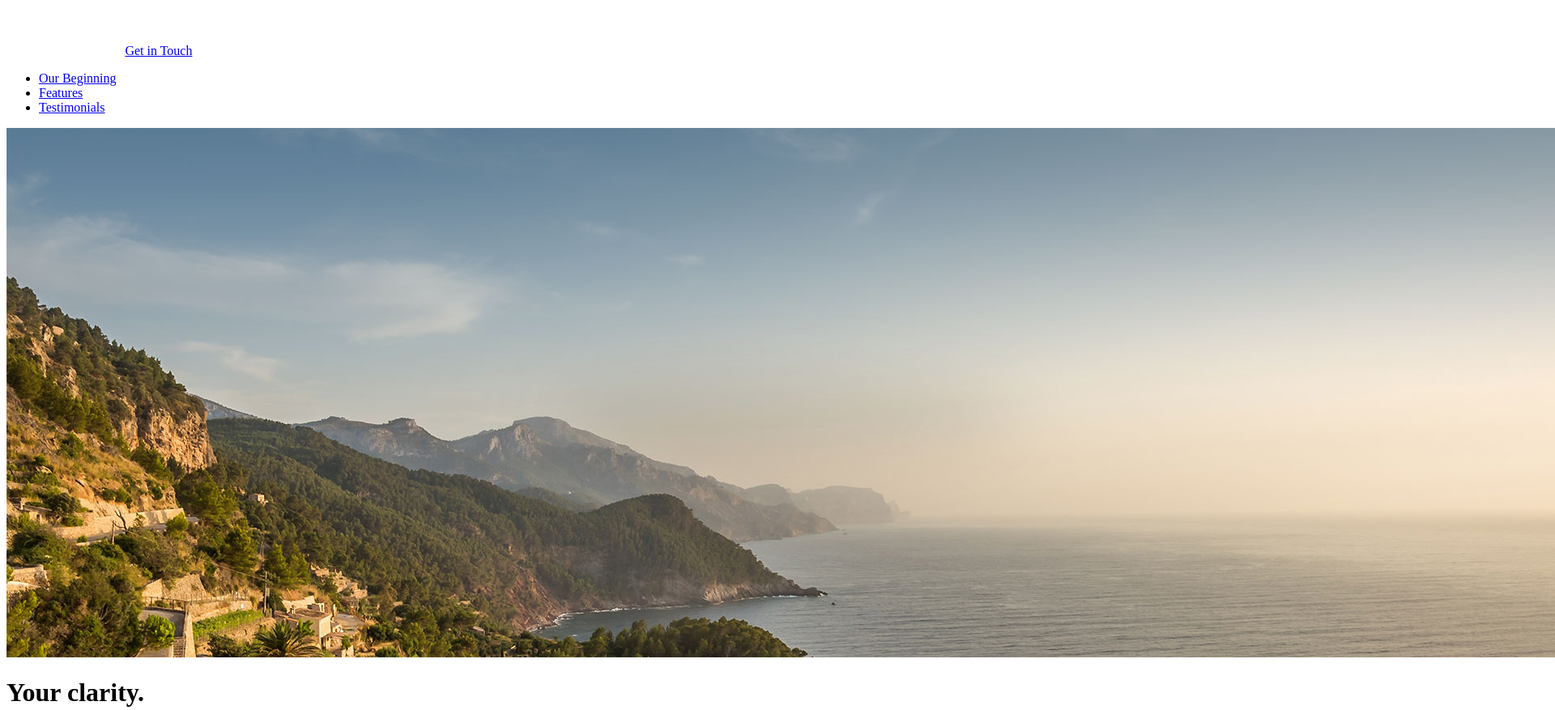
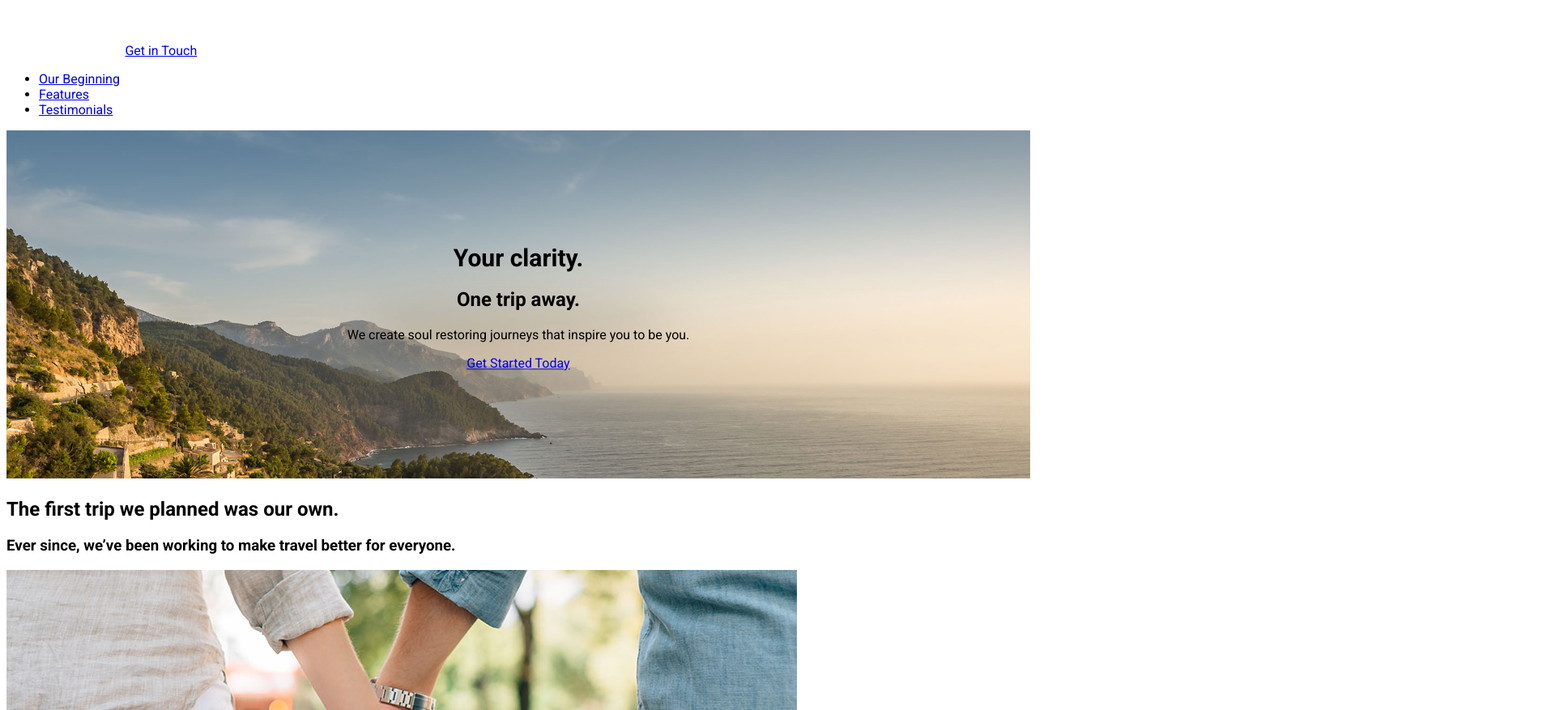
Before and after one commit to devcodehunter/travel, a website: page app/index.html in a window 1280 px wide. Shown: the top 877 px of the page at 81% size, 1920 px wide, since content can reach past the window. Drawn offline with Linux system fonts and the light colour scheme.

Commit message:
gulp install

```diff
--- /dev/null
+++ b/app/assets/styles/styles.css
@@ -0,0 +1,29 @@
+$mainColor: #999;
+
+body {
+	font-family: 'Roboto', sans-serif;
+	color: #000;
+	font-size: 1rem;
+}
+
+img {
+	max-width: 100%;
+	height: auto;
+}
+
+.large-hero {
+	position: relative;
+
+	.large-hero__text-content {
+		position: absolute;
+		top:50%;
+		left:0;
+		width: 100%;
+		text-align: center;
+		transform: translateY(-50%);
+
+	}
+	.large-hero__title {
+		font-size: 1.88rem
+	}
+}
--- a/app/index.html
+++ b/app/index.html
@@ -6,6 +6,9 @@
   <title>Clear View Escapes</title>
   <meta name="keywords" content="Travel planning, travel bundles, travel escapes">
   <meta name="description" content="Your clarity. One trip away. We create soul restoring journeys that inspire you to be you.">
+
+  <link rel="stylesheet" href="./temp/styles/styles.css">
+
 </head>
 <body>
   <header>
@@ -22,10 +25,12 @@
 
   <div class="large-hero">
     <img src="assets/images/hero--large.jpg">
-    <h1>Your clarity.</h1>
-    <h2>One trip away.</h2>
-    <p>We create soul restoring journeys that inspire you to be you.</p>
-    <p><a href="#">Get Started Today</a></p>
+    <div class="large-hero__text-content">
+      <h1 class="large-hero__title">Your clarity.</h1>
+      <h2 class="large-hero__subtitle">One trip away.</h2>
+      <p class="large-hero__description">We create soul restoring journeys that inspire you to be you.</p>
+      <p><a href="#">Get Started Today</a></p>
+    </div>
   </div>
 
   <div id="our-beginning">
--- /dev/null
+++ b/app/temp/styles/styles.css
@@ -0,0 +1,29 @@
+body {
+	font-family: 'Roboto', sans-serif;
+	color: #000;
+	font-size: 1rem;
+}
+
+img {
+	max-width: 100%;
+	height: auto;
+}
+
+.large-hero {
+	position: relative;
+}
+
+.large-hero .large-hero__text-content {
+		position: absolute;
+		top:50%;
+		left:0;
+		width: 100%;
+		text-align: center;
+		-webkit-transform: translateY(-50%);
+		        transform: translateY(-50%);
+
+	}
+
+.large-hero .large-hero__title {
+		font-size: 1.88rem
+	}
```
Also changed, not shown: gulpfile.js (added, +31 -0 lines), package.json (added, +16 -0 lines).
